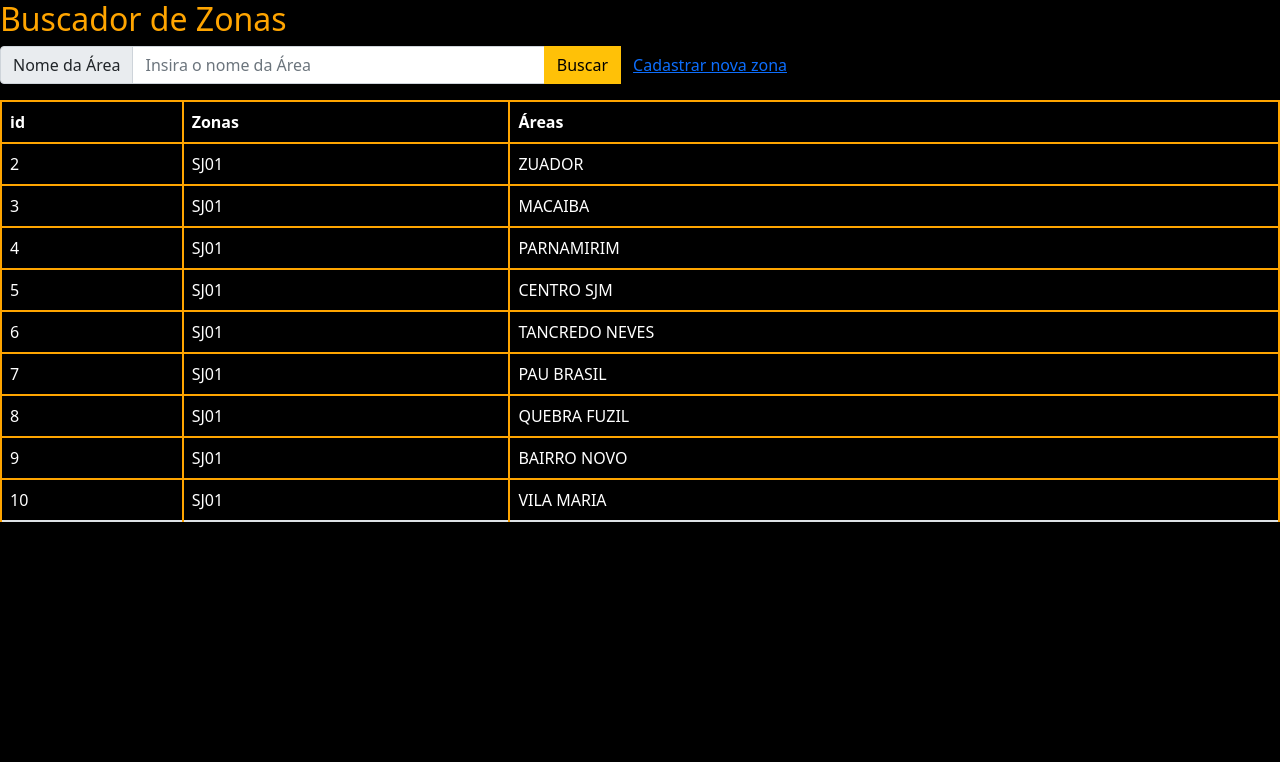
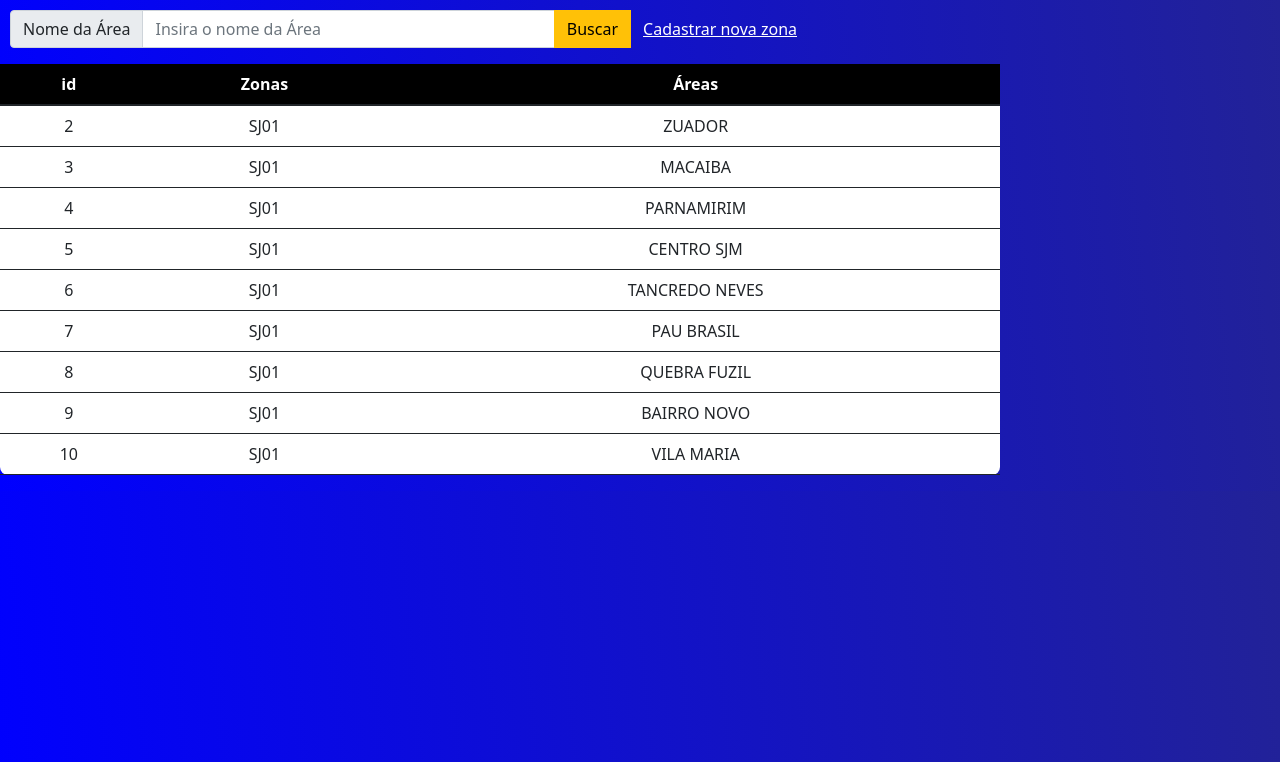
Before and after one commit to h0landa/Busca-PHP, a PHP site: page / in a window 1280 px wide. Shown: the top 762 px of the page. Run offline with PHP 8.4, Linux system fonts and the light colour scheme; data comes from the database, SQL or seed files in the repository.

Commit message:
Melhorias

```diff
--- /dev/null
+++ b/estilo/style_index.css
@@ -0,0 +1,37 @@
+.corpo{
+    min-height: 50px;
+    min-width: 50px;
+    align-items: center;
+    justify-content: center;
+    background-color:blue;
+    background: linear-gradient(85deg,#0000ff, #222297);
+}
+
+.table{
+    width: 1000px;
+    text-align: center;
+    background: white;
+    border: 1px;
+    border-radius: 8px;
+    align-items: center;
+
+}
+.th,td{
+    text-align: center;
+    border-radius: 8px;
+}
+thead{
+    background: black;
+    color:white;
+}
+.enunciado_pagina{
+    color:orange;
+}
+.btn.btn-link{
+    color:white;
+}
+.formulario_pesquisa{
+    margin:10px;
+
+
+}
--- a/index.php
+++ b/index.php
@@ -10,28 +10,12 @@ $con = $mysqli->query($consulta) or die($mysqli->error);
 <head>
 	<meta charset="UTF-8">
 	<link href="https://cdn.jsdelivr.net/npm/bootstrap@5.1.3/dist/css/bootstrap.min.css" rel="stylesheet" integrity="sha384-1BmE4kWBq78iYhFldvKuhfTAU6auU8tT94WrHftjDbrCEXSU1oBoqyl2QvZ6jIW3" crossorigin="anonymous">
+	<link href="estilo/style_index.css" rel="stylesheet">
 	<title>Buscar Zonas</title>
 </head>
-<style>
-	body{
-		background-color:black;
-		color:orange;
-	}
-	table,th,td{
-		background-color:black;
-		border: 2px solid orange;
-		color:White;
 
-	}
-	tr,th{
-		background-color:orange);
-
-
-	}
-</style>
-<body>
-	<h2>Buscador de Zonas</h2>
-	<form name="PesquisaZonas" onsubmit="return validarFormulario()"action="busca.php" method="GET">
+<body class="corpo">
+	<form name="PesquisaZonas" onsubmit="return validarFormulario()"action="busca.php" method="GET" class="formulario_pesquisa">
 		<div class="input-group mb-3" style="width:800px;">
   			<span class="input-group-text" id="inputGroup-sizing-default">Nome da Área</span>
   			<input type="text" name="nome_area" class="form-control" placeholder="Insira o nome da Área" aria-label="Sizing example input" aria-describedby="inputGroup-sizing-default">
@@ -59,11 +43,13 @@ $con = $mysqli->query($consulta) or die($mysqli->error);
 </script>
 
 	<table class="table">
+		<thead class="thead-dark">
 		<tr>
 			<th>id</th>
 			<th>Zonas</th>
 			<th>Áreas</th>
 		</tr>
+</thead>
 		<?php while ($dado = $con->fetch_array()){ ?>
 		<tr>
 			<td><?php echo $dado["id"];?></td>
```
Also changed, not shown: cadastro.php (+16 -2 lines), estilo/style.css (renamed from style.css, +6 -2 lines), style_tela_cadastro.css (deleted).
